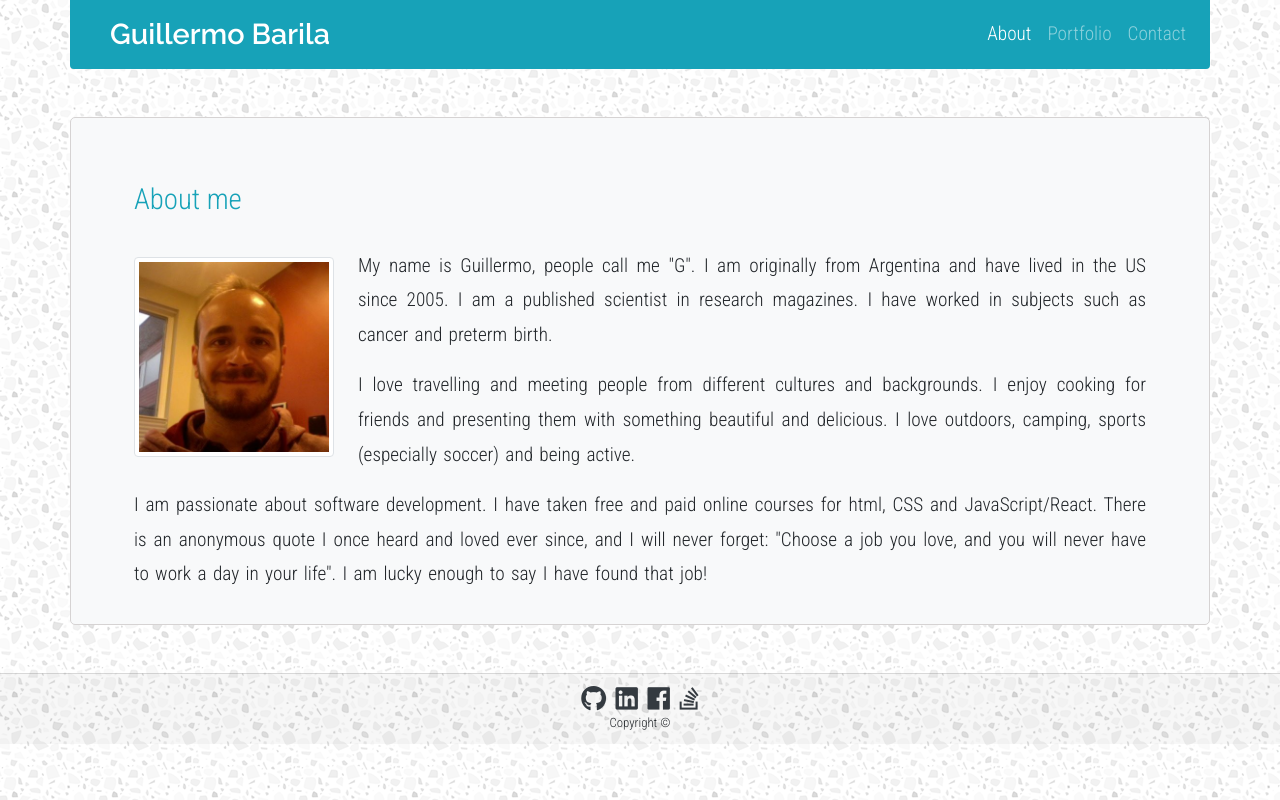
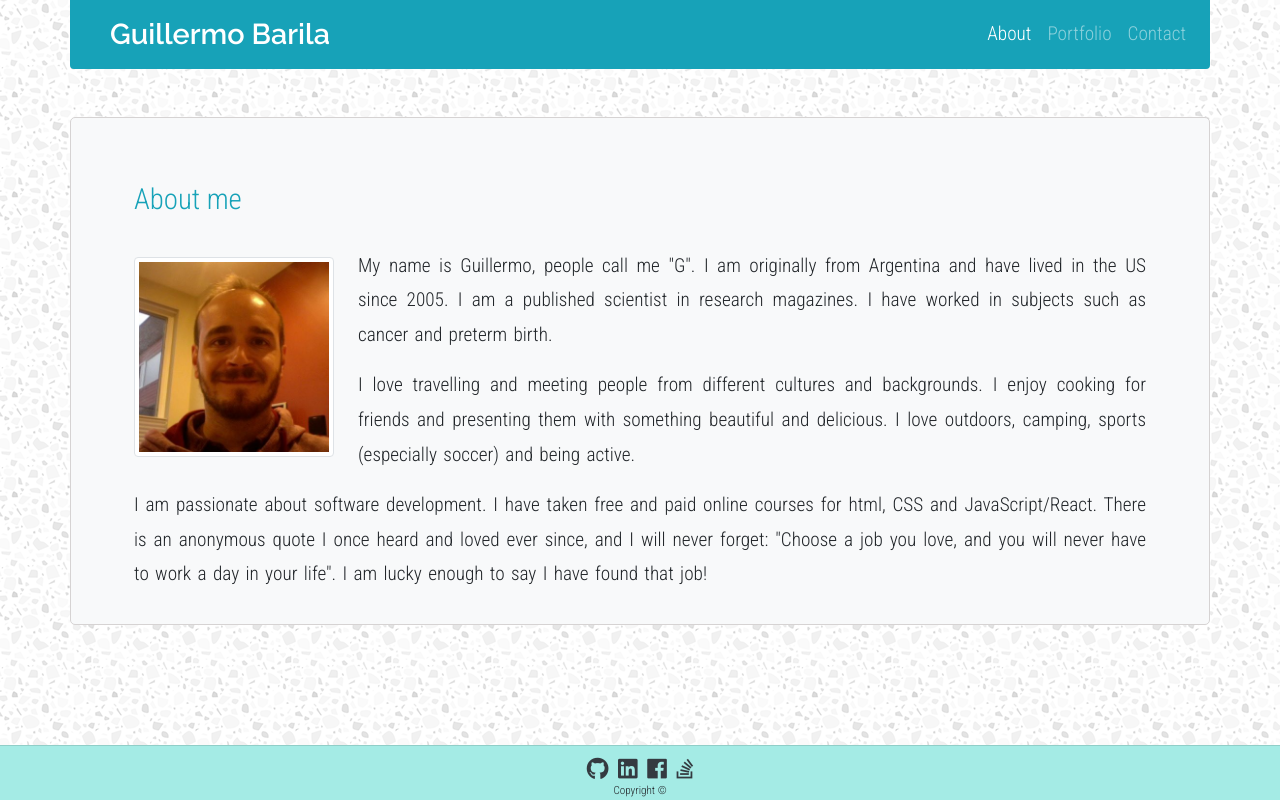
Before and after one commit to gui365/Bootstrap-Portfolio, a plain HTML site: page index.html in a window 1280 px wide. Drawn offline with nearby package versions, Linux system fonts and the light colour scheme.

Commit message:
Fixed footer to bottom except for smaller viewports

```diff
--- a/assets/css/style.css
+++ b/assets/css/style.css
@@ -30,8 +30,16 @@ h1 {
 }
 
 footer a, footer span {
-    font-size: 0.8rem;
+    font-size: 0.7rem;
     padding: 0 0.3rem;
+}
+
+footer {
+    height: 55px;
+    position: fixed;
+    bottom: 0;
+    background-color: rgb(164, 235, 229) !important;
+    z-index: 2000 !important;
 }
 
 h5 {
@@ -40,6 +48,16 @@ h5 {
     color: black;
 }
 
+
+/* Pseudo classes */
+.card:hover {
+    transform: rotate(-3deg);
+    transition-duration: 500ms;
+    box-shadow: 3px 3px 10px #000;
+}
+
+
+/* Media queries */
 @media screen and (max-width: 760px) {
     #main-content {
         padding: 1rem !important;
@@ -50,10 +68,8 @@ h5 {
     .margin-bottom {
         margin-bottom: 2rem !important;
     }
+
+    footer {
+        position: static;
+    }
 }
-
-.card:hover {
-    transform: rotate(-3deg);
-    transition-duration: 500ms;
-    box-shadow: 3px 3px 10px #000;
-}
--- a/index.html
+++ b/index.html
@@ -48,10 +48,10 @@
         </div>
     </main>
 
-    <!-- Sticky footer -->
+    <!-- Fixed footer -->
     <footer class="container-fluid card-footer">
         <div class="row justify-content-center">
-            <div class="d-flex justify-content-center">
+            <div class="d-flex">
                 <a href="https://www.github.com/gui365" target="_blank"><i class="fab fa-github fa-2x text-dark"></i></a>
                 <a href="https://www.linkedin.com/in/gbarila/" target="_blank"><i class="fab fa-linkedin fa-2x text-dark"></i></a>
                 <a href="https://www.facebook.com/gui365" target="_blank"><i class="fab fa-facebook fa-2x text-dark"></i></a>
```
Also changed, not shown: contact.html (+2 -2 lines), portfolio.html (+2 -2 lines).
